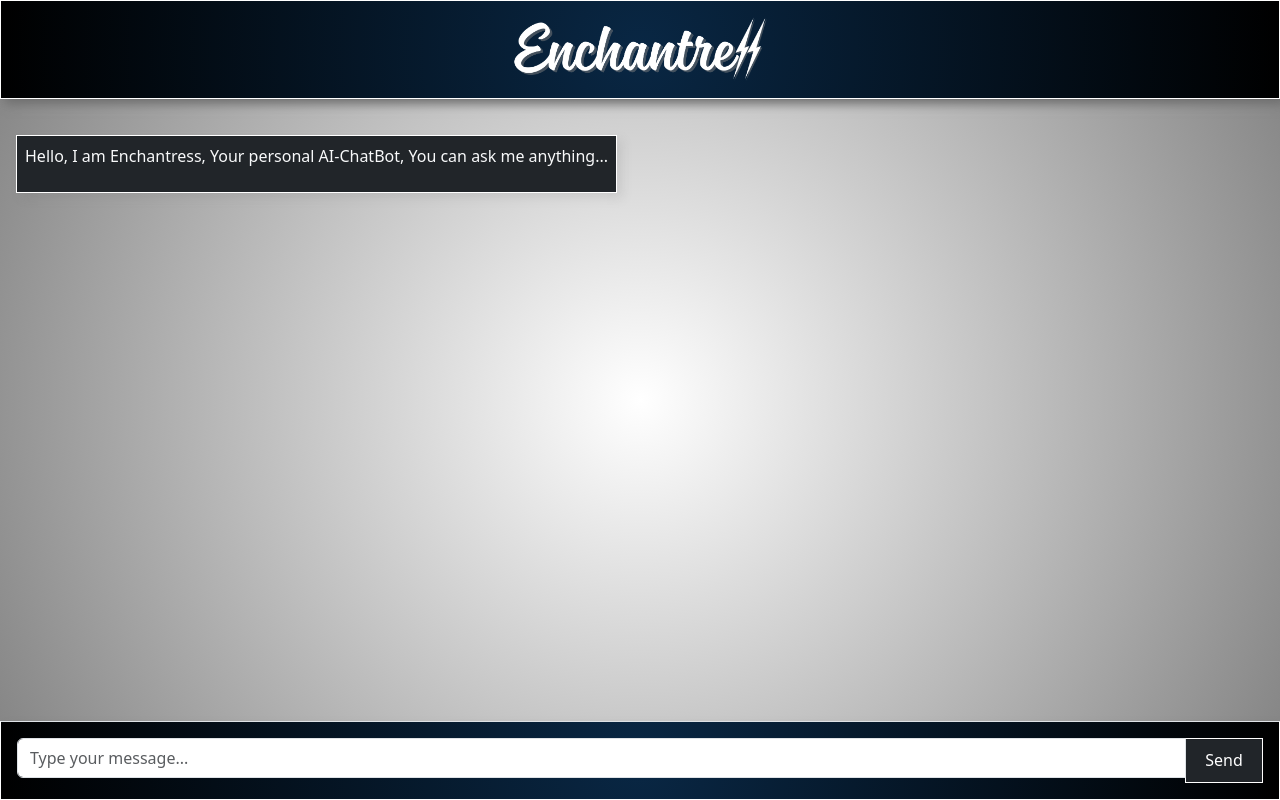
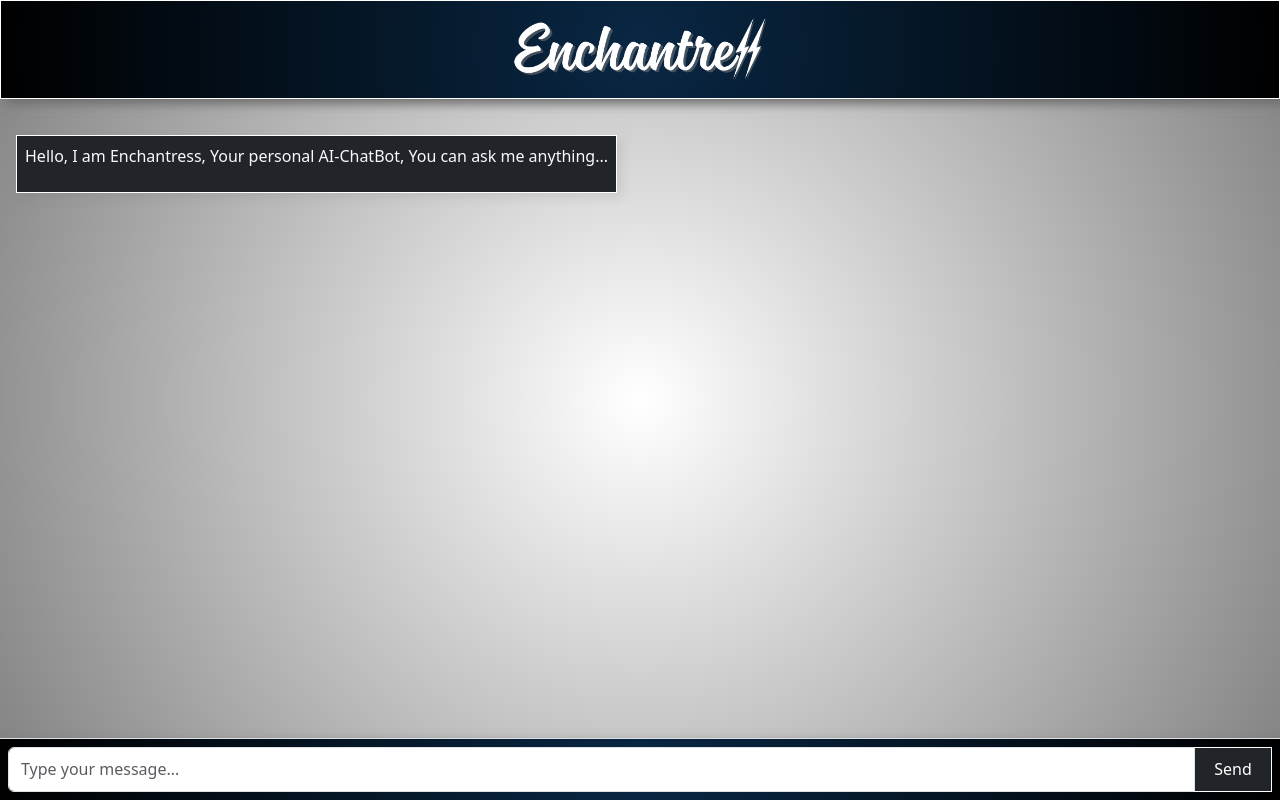
Before and after one commit to ash92744/Enchantress-chat-bot, a React (Vite) app: page / in a window 1280 px wide. Built offline with nearby package versions, Linux system fonts and the light colour scheme.

Commit message:
Update: Describe your changes here

```diff
--- a/src/App.jsx
+++ b/src/App.jsx
@@ -109,20 +109,16 @@ function App() {
       </div>
 
       {/* Input Section */}
-      <div
-        className="border-top p-3"
-        style={{
-          background: "radial-gradient(circle, #092744, black)",
-          border: "1px solid white",
-          boxShadow: "5px 5px 10px rgba(110, 110, 110, 0.15)",
-          position: "fixed",
-          bottom: 0,
-          left: 0,
-          width: "100%",
-          zIndex: 1000,
-          paddingBottom: "env(safe-area-inset-bottom)", // Prevent overlap on iOS
-        }}
-      >
+      <div className="border-top p-2" style={{
+        background: "radial-gradient(circle,  #092744, black)",
+        borderTop: "1px solid white",
+        boxShadow: "5px 5px 10px rgba(110, 110, 110, 110.15)",
+        position: "fixed",
+        bottom: 0,
+        left: 0,
+        right: 0,
+        zIndex: 1000 // Ensure it stays on top
+      }}>
         <div className="input-group">
           <input
             type="text"
@@ -131,9 +127,6 @@ function App() {
             value={input}
             onChange={(e) => setInput(e.target.value)}
             onKeyDown={(e) => e.key === "Enter" && sendMessage()}
-            style={{
-              height: "40px",
-            }}
           />
           <button
             className="bg-dark text-white border-white"
```
